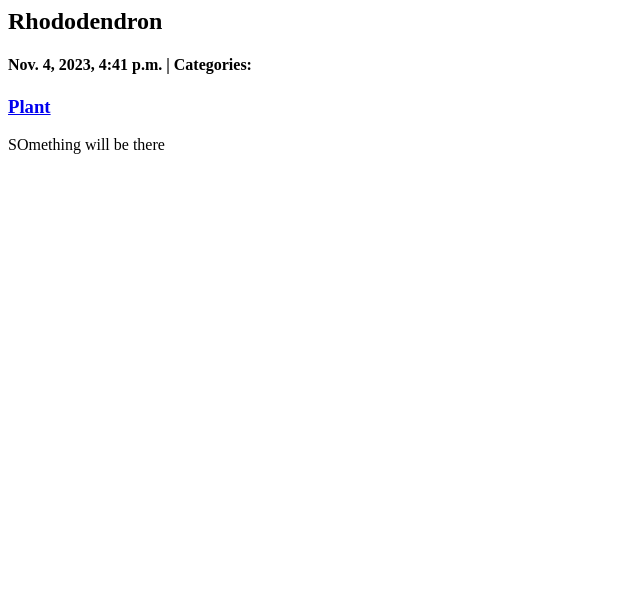
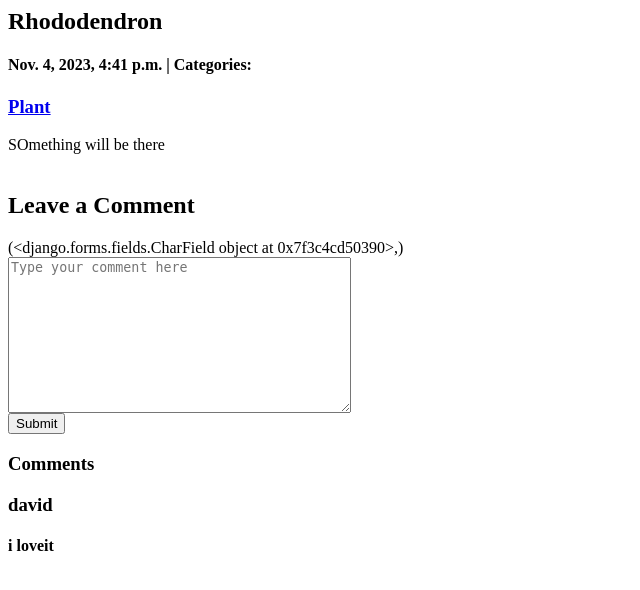
Before and after one commit to saunakshrestha/blogapp, a Django app: page /post/1/ in a window 1280 px wide. Shown: the top 590 px of the page, without its empty margins (0-640 px from the left). Run offline with Django 4.2, Linux system fonts and the light colour scheme; data comes from the database, SQL or seed files in the repository.

Commit message:
Comments section added to detail page

```diff
--- /dev/null
+++ b/blogapp/blogs/forms.py
@@ -0,0 +1,5 @@
+from django import forms
+
+class CommentForm(forms.Form):
+    author = forms.CharField(max_length=30,widget=forms.TextInput(attrs={"class":"form-control","placeholder":"Your Name"})),
+    body = forms.CharField(widget=forms.Textarea(attrs={"class":"form-input","placeholder":"Type your comment here"}))
--- a/blogapp/blogs/templates/blogs/detail.html
+++ b/blogapp/blogs/templates/blogs/detail.html
@@ -6,13 +6,22 @@
     {% for category in post.category_choose.all %}
         <h3><a href="{% url 'blogs_category' category.category_text %}">{{category.category_text}}</a></h3>
     {% endfor %}
-    <p>{{post.body}} </p>
+    <p>{{post.body}} <br><br></p>
 
 {% endblock page_content %}
 
 {% block comment_section %}
-    {% for comment in post.comments.all %}
-        <h3><a href="{% url 'blogs_detail' comment.author %}">{{comment.author}}</a></h3>
+    <h2> Leave a Comment</h2>
+    <form method="POST" >
+        {% csrf_token %}
+        <div>{{Form.author}}</div>
+        <div>{{Form.body}}</div>
+        <button type="submit">Submit</button>
+    </form>
+    <h3>Comments</h3>
+    {% for comment in comments %}
+        <h3>{{comment.author}}</h3>
+        <h4>{{comment.body}}</h4>
     {% endfor %}
 
 {% endblock  %}
--- a/blogapp/blogs/views.py
+++ b/blogapp/blogs/views.py
@@ -1,5 +1,8 @@
+from django.http import HttpResponseRedirect
 from django.shortcuts import render
 from blogs.models import Post,Comment
+from blogs.forms import CommentForm
+
 
 # Create your views here.
 
@@ -23,9 +26,22 @@ def blogs_category(request,category):
 #get specific post with comments
 def blogs_detail(request,pk):
     post = Post.objects.get(pk=pk)
+    form = CommentForm()
+    if request.method == "POST":
+        form = CommentForm(request.POST)
+        if form.is_valid():
+            comment = Comment(
+                author = form.cleaned_data["author"],
+                body = form.cleaned_data["body"],
+                post = post,
+            )
+            comment.save()
+            return HttpResponseRedirect(request.path_info)
+
     comments = Comment.objects.filter(post = post)
     context = {
         "post" :post,
         "comments":comments,
+        "Form":CommentForm(),
     }
     return render(request,'blogs/detail.html',context)
```
